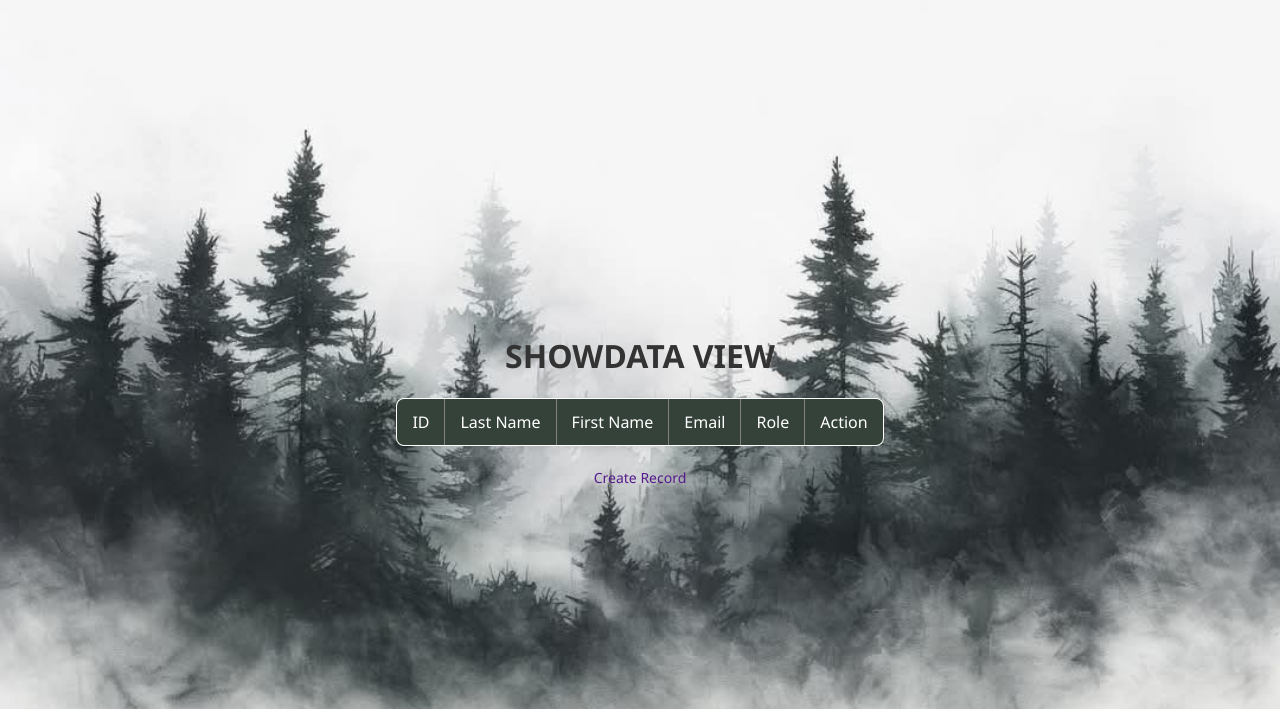
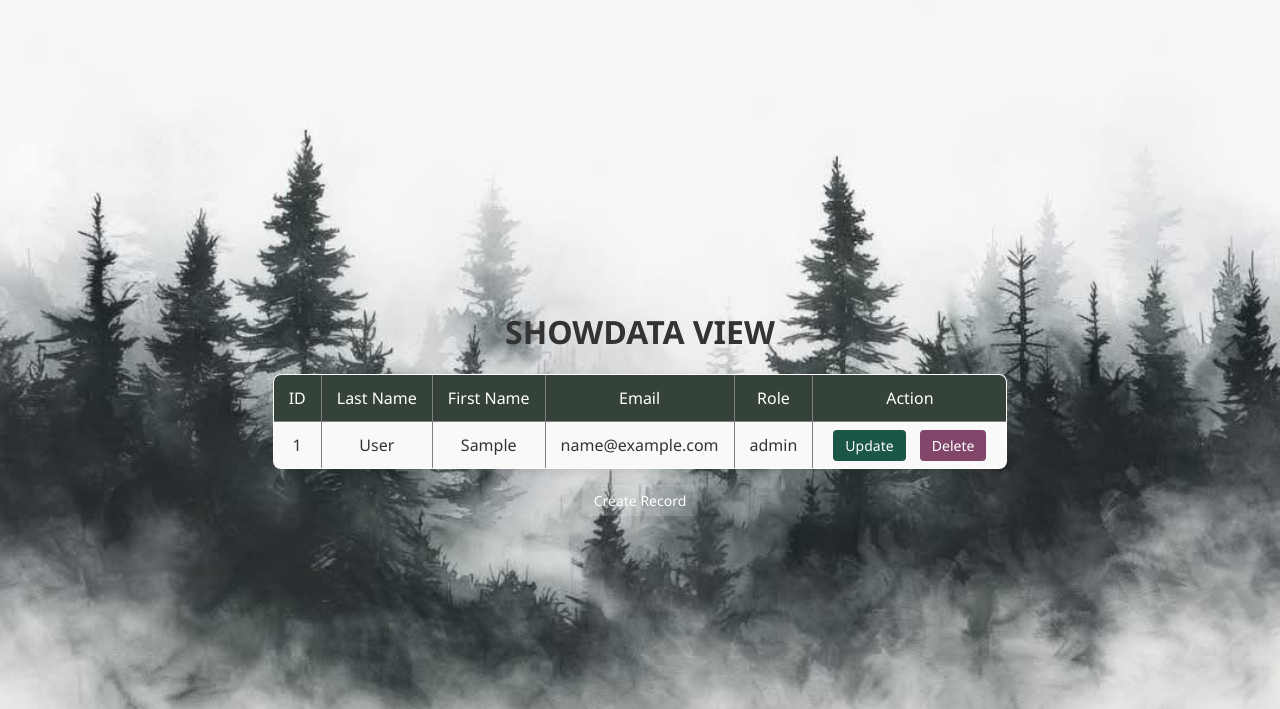
Before and after one commit to micahbobis/bobis-micah, a PHP site: template app/views/Showdata.php in a window 1280 px wide. Shown: the top 709 px of the page. Run offline with PHP 8.4, Linux system fonts and the light colour scheme; the template is opened without the code that fills it: most values are stand-ins (such as "Sample title", 1, 10 or a date in 2020); data that the repository does not hold is empty.

Commit message:
First commit

```diff
--- a/app/views/Showdata.php
+++ b/app/views/Showdata.php
@@ -19,7 +19,8 @@
                 <th>Role</th>
                 <th>Action</th>
             </tr>
-            <?php foreach(html_escape($students) as $student): ?>
+            <?php foreach($students as $student): ?>
+
             <tr>
                 <td><?=$student['id'];?></td>
                 <td><?=$student['last_name'];?></td>
@@ -27,13 +28,15 @@
                 <td><?=$student['email'];?></td>
                 <td><?=$student['Role'];?></td>
                 <td>
-                    <a href="<?=site_url('user/update/'.$student['id']);?>">Update</a>
-                    <a href="<?=site_url('user/soft-delete/'.$student['id']);?>">Delete</a>
+                   <a href="/user/update/<?=$student['id'];?>">Update</a>
+                   <a href="/user/soft-delete/<?=$student['id'];?>">Delete</a>
+
                 </td>
             </tr>
             <?php endforeach; ?>
         </table>
-        <a href="<?=site_url('user/create');?>">Create Record</a>
+        <a href="/user/create">Create Record</a>
+
     </div>
 </body>
 </html>
--- a/app/views/ViewProfile.php
+++ b/app/views/ViewProfile.php
@@ -12,7 +12,8 @@
     <div class="panel">
         <h1>Username: <?=html_escape($username);?></h1>
         <h1>Name: <?=html_escape($name);?></h1>
-        <a href="<?=site_url('user/show');?>" class="back-link">Back to Showdata</a>
+        <a href="/user/show" class="back-link">Back to Showdata</a>
+
     </div>
 </body>
 </html>
```
